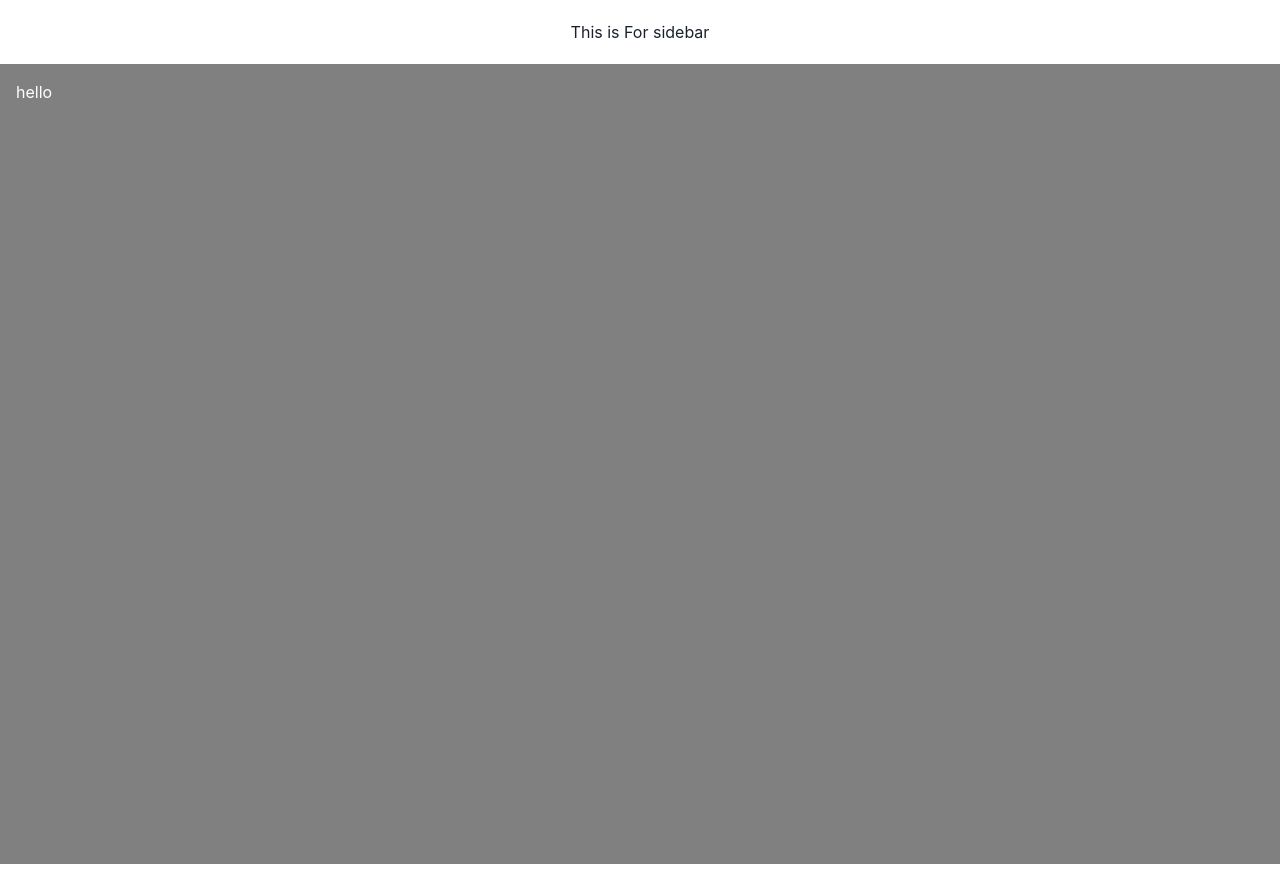
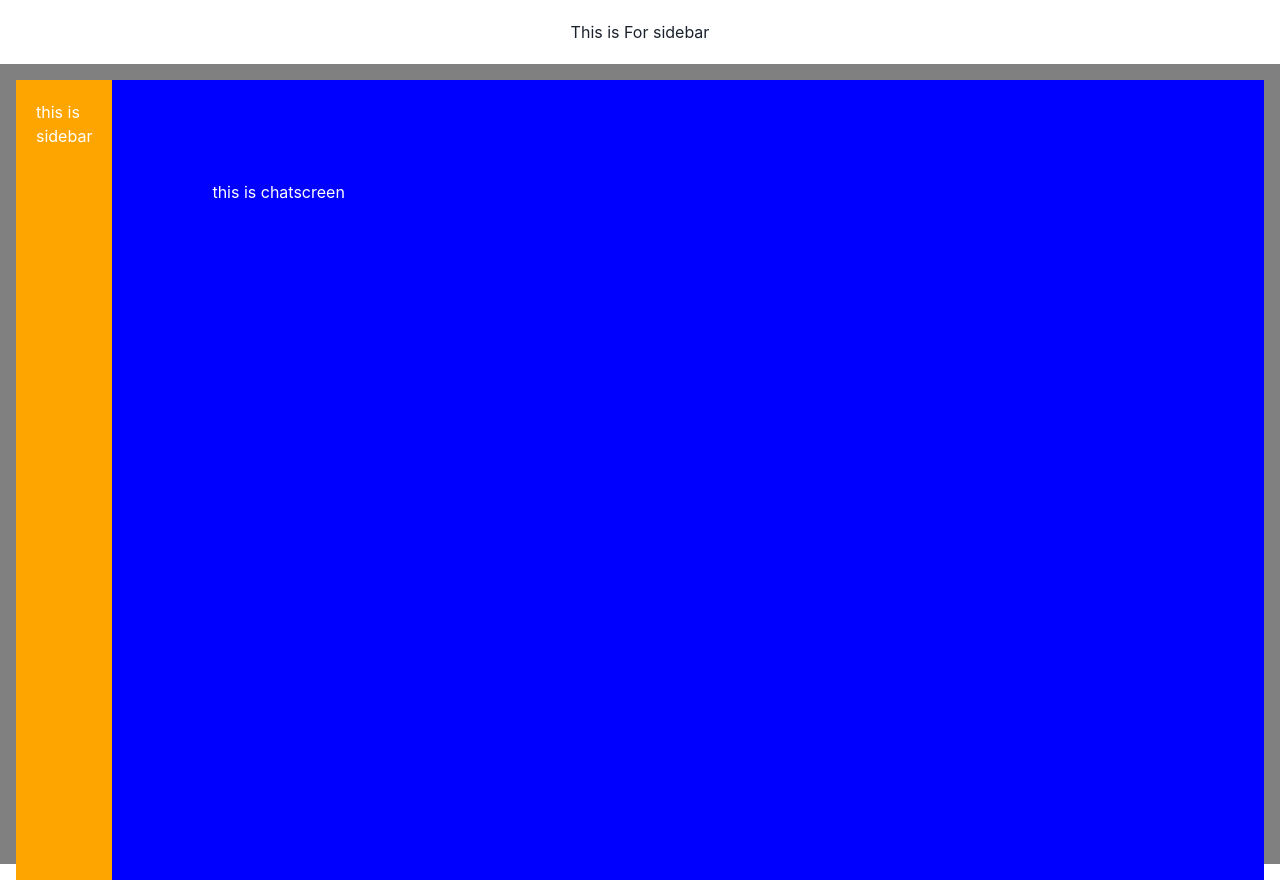
Before and after one commit to Fahlevi20/gpt-chatbot-next-js, a Next.js app: page / in a window 1280 px wide. Built offline with nearby package versions, Linux system fonts and the light colour scheme.

Commit message:
add chatscreen and use vstack

```diff
--- /dev/null
+++ b/src/app/components/Chat/ChatScreen.tsx
@@ -0,0 +1,9 @@
+import { Box, DarkMode } from "@chakra-ui/react";
+
+export default function ChatScreen() {
+    return(
+        <Box backgroundColor={"blue"} width='100%' height={800} p={100}>
+            this is chatscreen
+        </Box>
+    )
+}
--- /dev/null
+++ b/src/app/components/Sidebar/Sidebar.tsx
@@ -0,0 +1,9 @@
+import { Box } from "@chakra-ui/react";
+
+export default function SideBar(){
+    return (
+        <Box backgroundColor={"orange"} p={5} width={100} height={800}>
+            this is sidebar
+        </Box>
+    )
+}
--- a/src/app/page.tsx
+++ b/src/app/page.tsx
@@ -1,21 +1,34 @@
 'use client'
+import ChatScreen from "./components/Chat/ChatScreen";
+import NavBar from "./components/Navbar/Navbar";
+import SideBar from "./components/Sidebar/Sidebar";
 import styles from "./page.module.css";
-import { Box, ChakraProvider, Container } from "@chakra-ui/react";
-import Sidebar from "./components/Navbar/Navbar";
+import { Flex,Box, ChakraProvider, Container, VStack } from "@chakra-ui/react";
 export default function Home() {
   return (
     <ChakraProvider>
-    <Sidebar/>
+    <NavBar/>
+
     <main>
 
+ <VStack>
 <Box backgroundColor={"gray"} width={"100%"} height={'800px'} color='white' p={4}>
-  <h1>hello  </h1>
+<Flex>
+
+<SideBar/>
+<ChatScreen/>
+
+</Flex>
+
+
 
   </Box>
+  </VStack>
 
 
 
     </main>
+
     </ChakraProvider>
   );
 }
```
